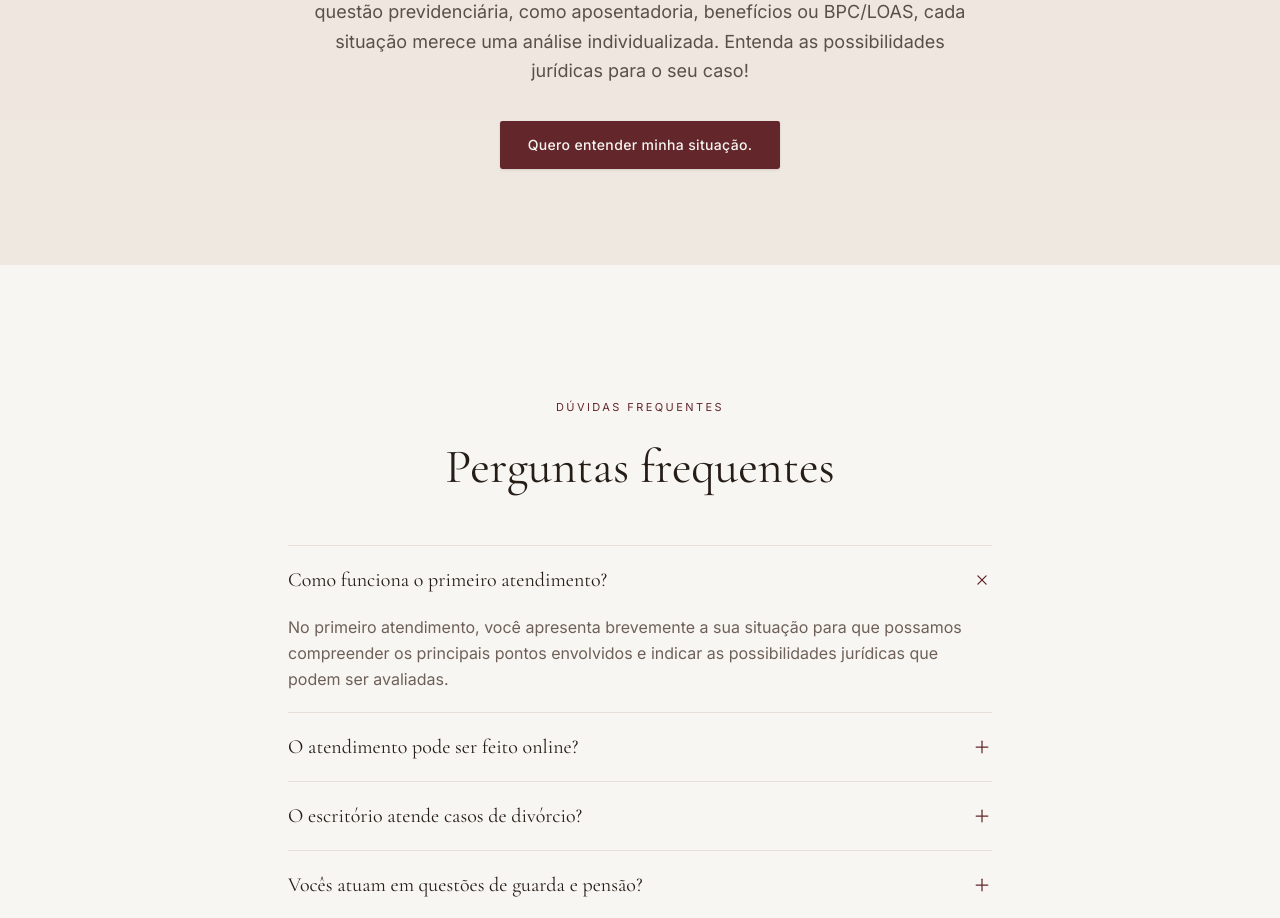
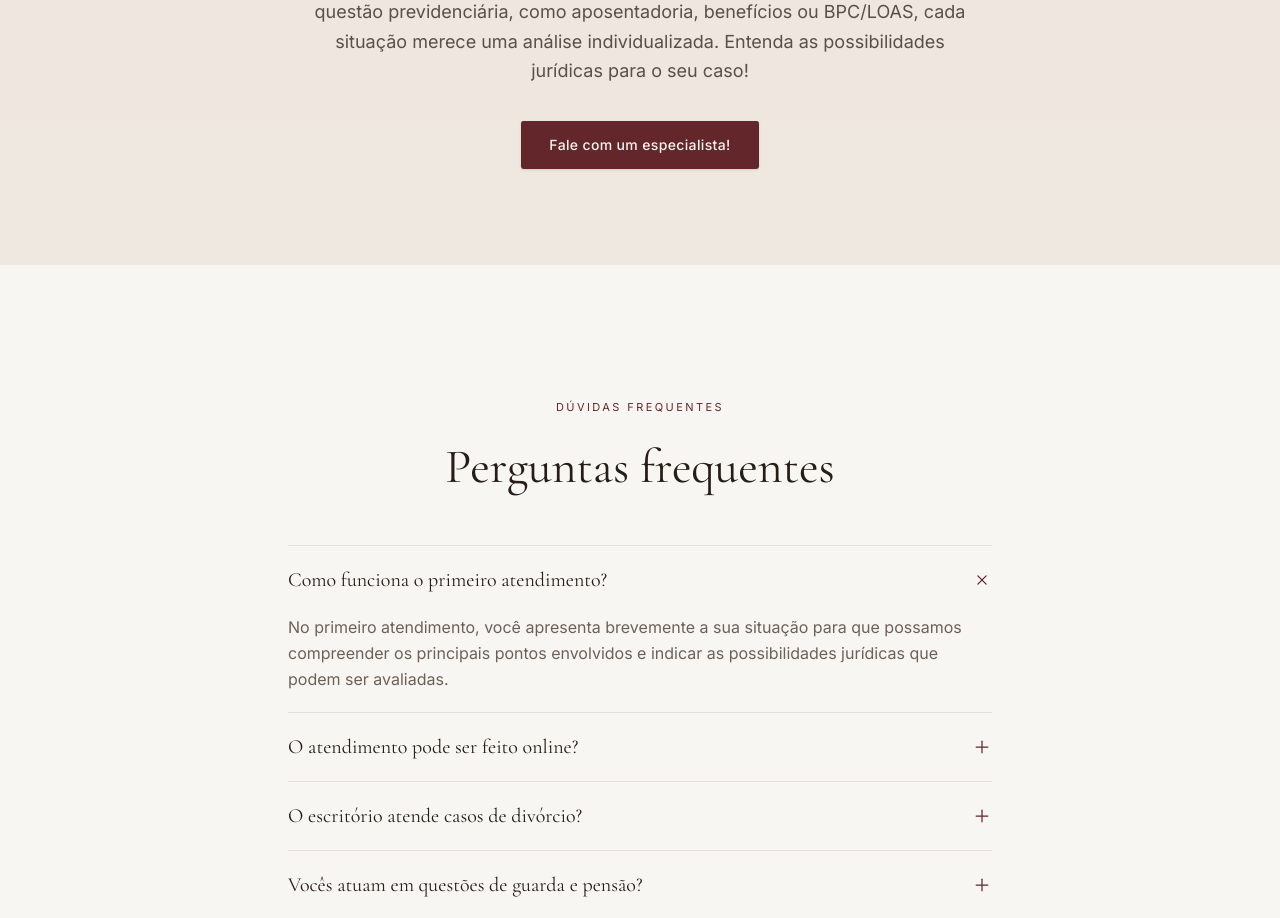
Before and after one commit to luna24444/daisadelvalle, a Next.js app: page / in a window 1280 px wide. Shown: the part 9280-10198 px from the top of the page. Built offline with nearby package versions, Linux system fonts and the light colour scheme; no server answers.

Commit message:
Update WhatsApp CTA message text

```diff
--- a/components/ads-cta.tsx
+++ b/components/ads-cta.tsx
@@ -20,7 +20,7 @@ export function AdsCta() {
         <Reveal delay={160}>
           <div className="mt-9 flex justify-center">
             <WhatsAppCta message="Olá! Vim de um anúncio e gostaria de falar com o escritório.">
-              Quero entender minha situação.
+              Fale com um especialista!
             </WhatsAppCta>
           </div>
         </Reveal>
```
